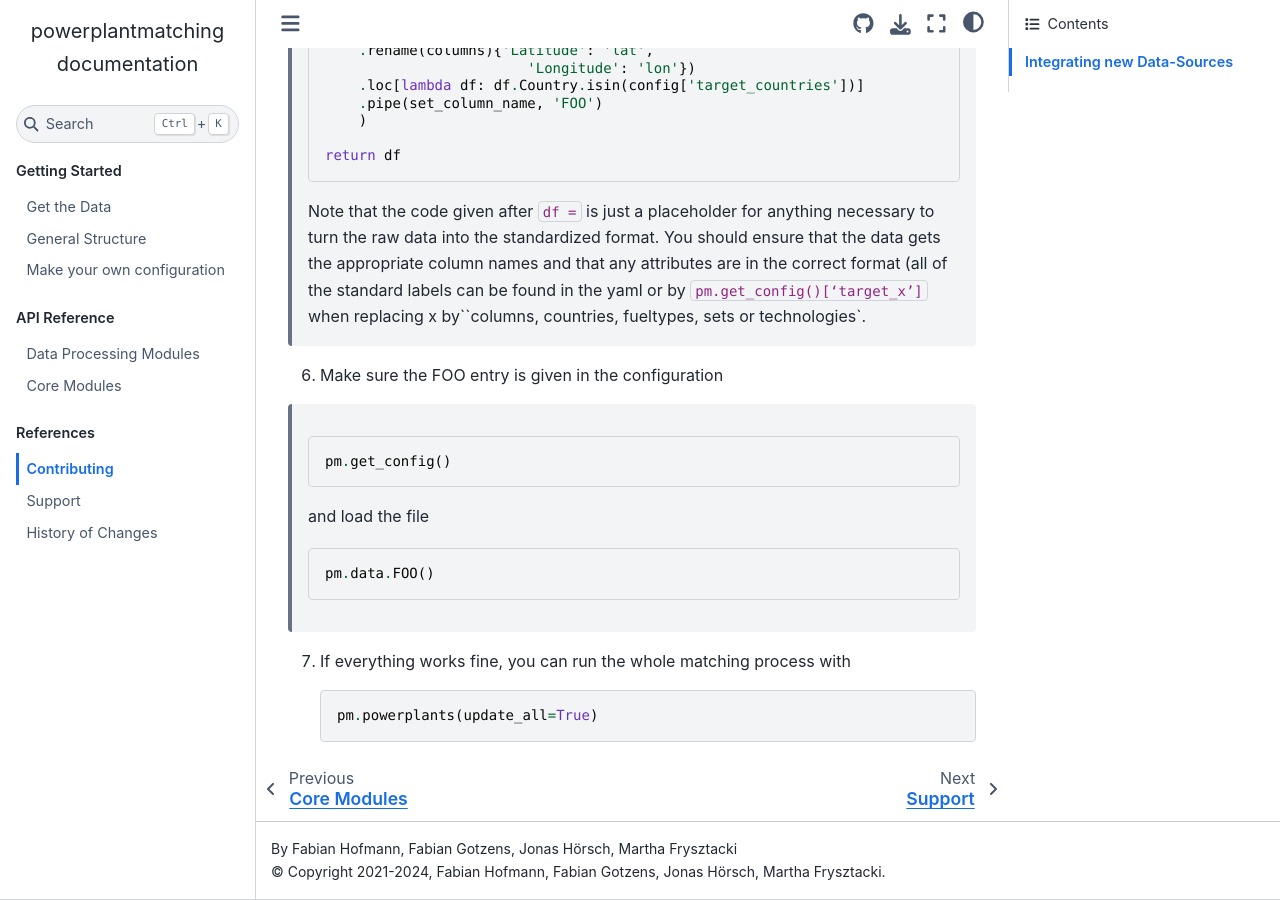
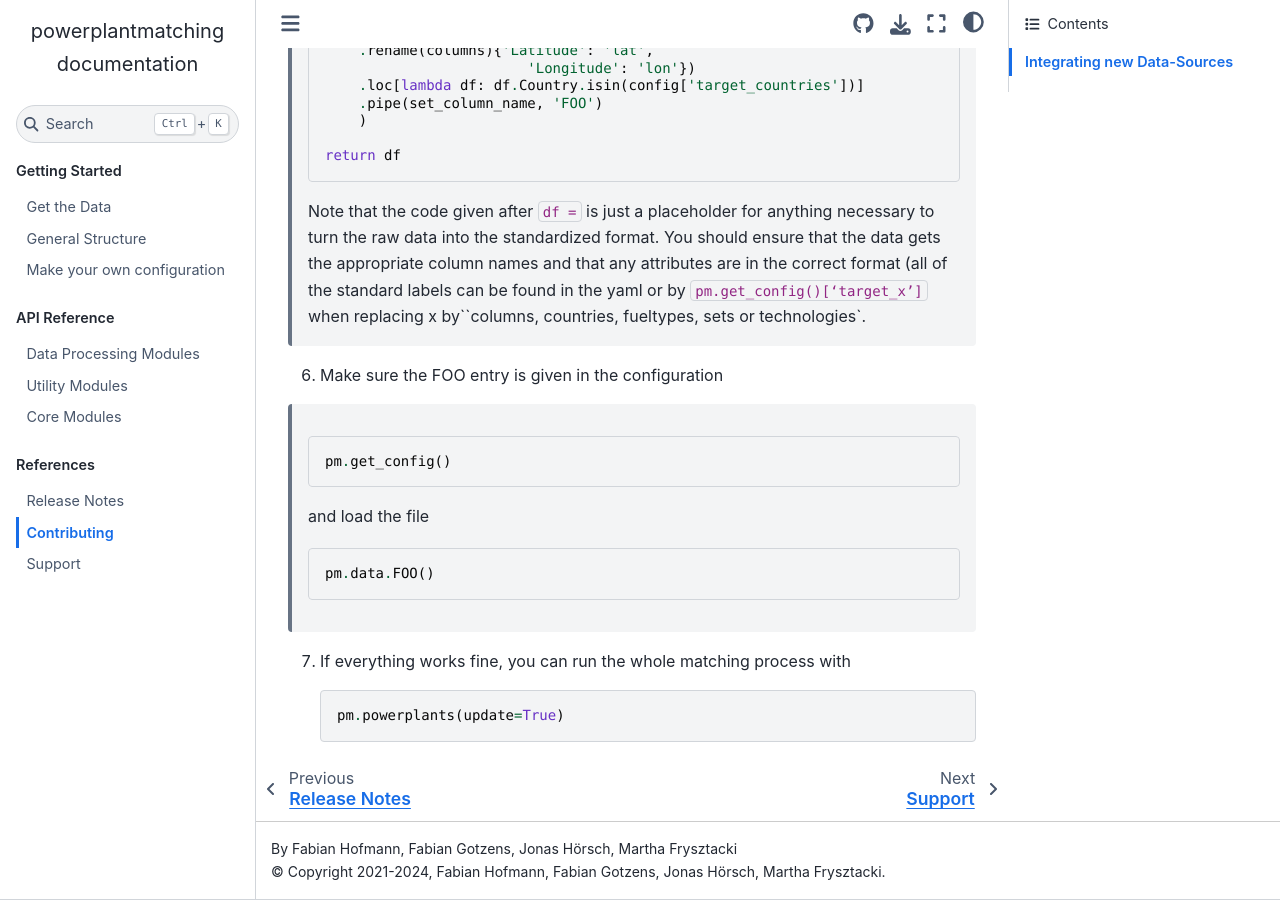
Before and after one commit to PyPSA/powerplantmatching, a Sphinx documentation site: the page built from doc/contributing.rst, in a window 1280 px wide and 900 px high, scrolled down 2262 px. Built offline with Sphinx 7.4.7 and the Sphinx Book theme 1.1.4, drawn with Linux system fonts in a browser that asks for light colours; pages that are not in the unit, such as notebooks, are missing from menus.

```diff
--- a/doc/contributing.rst
+++ b/doc/contributing.rst
@@ -140,4 +140,4 @@ Please, before starting, make sure that you’ve installed
 
    .. code:: python
 
-      pm.powerplants(update_all=True)
+      pm.powerplants(update=True)
--- a/doc/index.rst
+++ b/doc/index.rst
@@ -155,7 +155,7 @@ powerplantmatching is released as free software under the
    :caption: API Reference
 
    api-data
-   api-plot
+   api-utils
    api-core
 
 
@@ -164,6 +164,6 @@ powerplantmatching is released as free software under the
    :maxdepth: 2
    :caption: References
 
+   release-notes
    contributing
    support
-   release-notes
--- a/doc/release-notes.rst
+++ b/doc/release-notes.rst
@@ -1,5 +1,5 @@
-History of Changes
-==================
+Release Notes
+==============
 
 
 Upcoming Version
```
